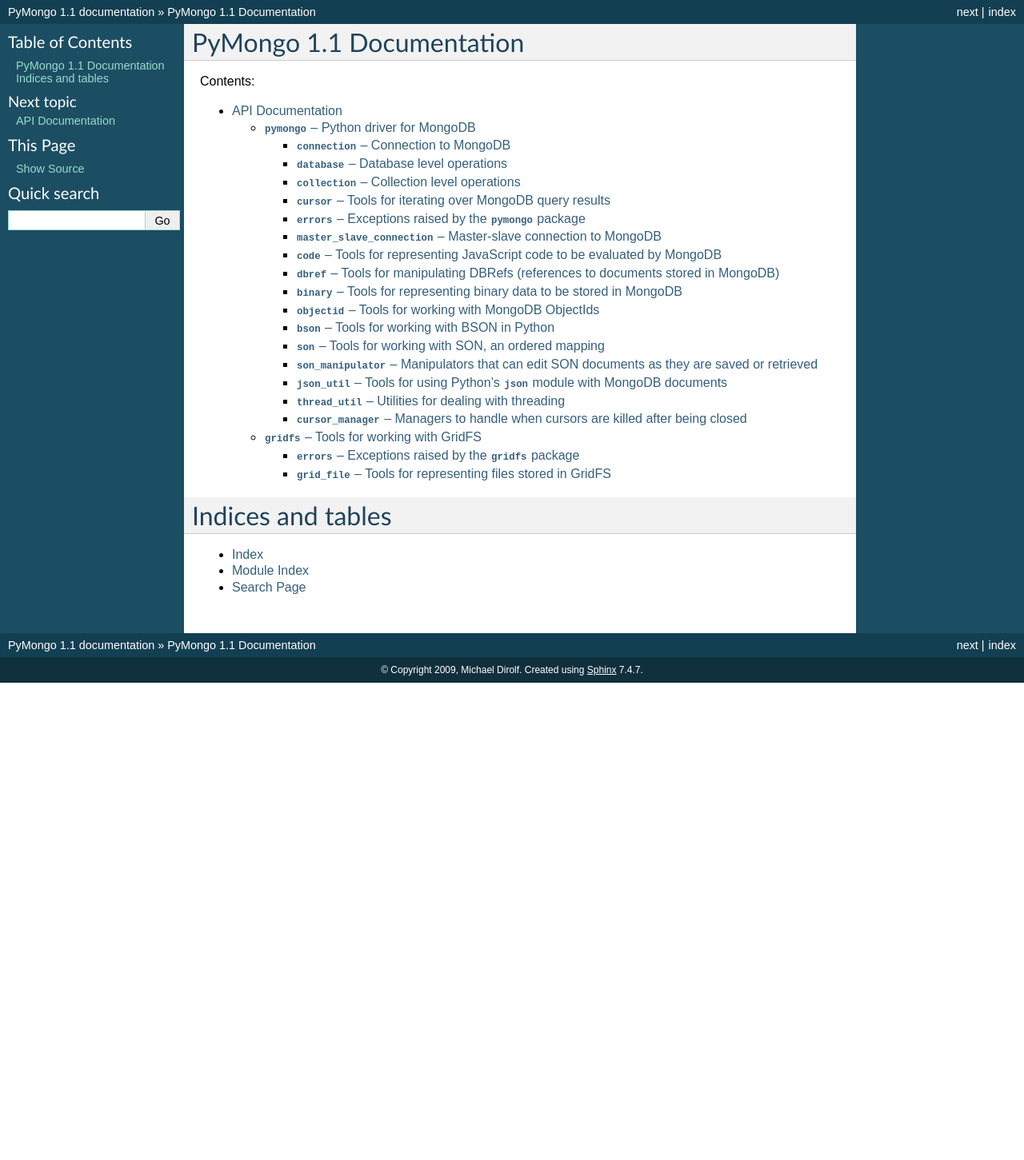
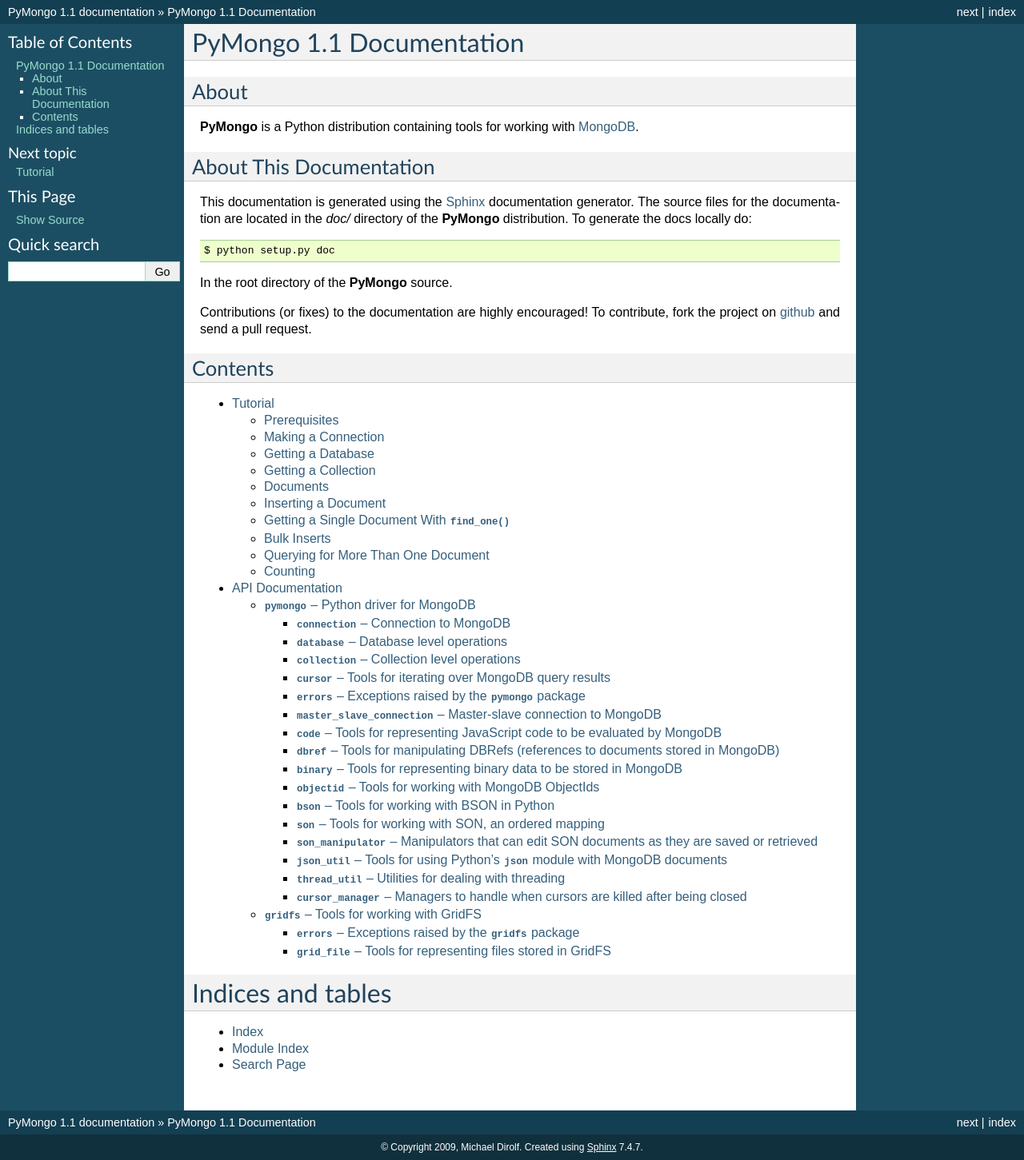
Before and after one commit to mongodb/mongo-python-driver, a Sphinx documentation site: the page built from doc/index.rst, in a window 1280 px wide. Shown: the whole page at 80% size. Built offline with Sphinx 7.4.7, drawn with Linux system fonts in a browser that asks for light colours; before the commit the page ends 900 px from its top, so only the background shows below that; some of the changed lines change nothing that is shown.

Commit message:
tutorial

```diff
--- a/doc/conf.py
+++ b/doc/conf.py
@@ -13,7 +13,8 @@
 
 # Add any Sphinx extension module names here, as strings. They can be extensions
 # coming with Sphinx (named 'sphinx.ext.*') or your custom ones.
-extensions = ['sphinx.ext.autodoc', 'sphinx.ext.doctest', 'sphinx.ext.coverage']
+extensions = ['sphinx.ext.autodoc', 'sphinx.ext.doctest', 'sphinx.ext.coverage',
+              'sphinx.ext.todo']
 
 # Add any paths that contain templates here, relative to this directory.
 templates_path = ['_templates']
@@ -61,8 +62,8 @@
 # A list of ignored prefixes for module index sorting.
 #modindex_common_prefix = []
 
+# -- Options for extensions ----------------------------------------------------
 autoclass_content = 'both'
-
 
 # -- Options for HTML output ---------------------------------------------------
 
--- a/doc/index.rst
+++ b/doc/index.rst
@@ -1,11 +1,36 @@
 PyMongo |release| Documentation
 ===============================
 
-Contents:
+About
+-----
+**PyMongo** is a Python distribution containing tools for working with
+`MongoDB <http://www.mongodb.org>`_.
+
+About This Documentation
+------------------------
+This documentation is generated using the `Sphinx
+<http://sphinx.pocoo.org/>`_ documentation generator. The source files
+for the documentation are located in the *doc/* directory of the
+**PyMongo** distribution. To generate the docs locally do:
+
+.. code-block:: bash
+
+  $ python setup.py doc
+
+In the root directory of the **PyMongo** source.
+
+Contributions (or fixes) to the documentation are highly encouraged!
+To contribute, fork the project on `github
+<http://github.com/mongodb/mongo-python-driver/>`_ and send a pull
+request.
+
+Contents
+--------
 
 .. toctree::
    :maxdepth: 3
 
+   tutorial
    api/index
 
 Indices and tables
--- /dev/null
+++ b/doc/tutorial.rst
@@ -0,0 +1,219 @@
+Tutorial
+========
+This tutorial is intended as an introduction to working with
+**MongoDB** and **PyMongo**.
+
+Prerequisites
+-------------
+.. todo:: link to installation instructions
+
+Before we start, make sure that you have the **PyMongo** distribution
+installed. In the Python shell, the following should run without
+raising an exception::
+
+  >>> import pymongo
+
+This tutorial also assumes that a MongoDB instance is running on the
+default host and port. Assuming you have `downloaded and installed
+<http://www.mongodb.org/display/DOCS/Getting+Started>`_ MongoDB, you
+can start it like so:
+
+.. code-block:: bash
+
+  $ mongod
+
+Making a Connection
+-------------------
+The first step when working with **PyMongo** is to make a connection
+to the running **mongod** instance. Doing so is easy::
+
+  >>> from pymongo import Connection
+  >>> connection = Connection()
+
+The above code will connect on the default host and port. We can also
+specify the host and port explicitly, as follows::
+
+  >>> connection = Connection('localhost', 27017)
+
+Getting a Database
+------------------
+A single instance of MongoDB can support multiple independent
+`databases <http://www.mongodb.org/display/DOCS/Databases>`_. When
+working with PyMongo you access databases using attribute style access
+to a Connection instance::
+
+  >>> db = connection.test_database
+
+If your database name is such that you attribute style access won't
+work (like ``test-database``) you can use dictionary style access
+instead::
+
+  >>> db = connection['test-database']
+
+Getting a Collection
+--------------------
+A `collection <http://www.mongodb.org/display/DOCS/Collections>`_ is a
+group of documents stored in MongoDB, and can be thought of as roughly
+the equivalent of a table in a relational database. Getting a
+collection in PyMongo works the same as getting a database::
+
+  >>> collection = db.test_collection
+
+or (using dictionary style access)::
+
+  >>> collection = db['test-collection']
+
+An important note about collections (and databases) in MongoDB is that
+they are created lazily - none of the above commands have actually
+performed any operations on the MongoDB server. Collections and
+databases are created when the first document is inserted into them.
+
+Documents
+---------
+Data in MongoDB is represented (and stored) using JSON-style
+documents. In PyMongo we use dictionaries to represent documents. As
+an example, the following dictionary might be used to represent a blog
+post::
+
+  >>> post = {"author": "Mike",
+  ...         "text": "My first blog post!",
+  ...         "tags": ["mongodb", "python", "pymongo"],
+  ...         "date": datetime.datetime.utcnow()}
+
+Note that documents can contain native Python types (like
+:class:`datetime.datetime` instances) which will be automatically
+converted to and from the appropriate `BSON
+<http://www.mongodb.org/display/DOCS/BSON>`_ types.
+
+.. todo:: link to table of Python <-> BSON types
+
+Inserting a Document
+--------------------
+To insert a document into a collection we can use the
+:meth:`~pymongo.collection.Collection.insert` method::
+
+  >>> posts = db.posts
+  >>> posts.insert(post)
+  ObjectId('4afc29d4e6fb1b16f2000000')
+
+When a document is inserted a special key, ``"_id"``, is automatically
+added if the document doesn't already contain an ``"_id"`` key. The value
+of ``"_id"`` must be unique across the
+collection. :meth:`~pymongo.collection.Collection.insert` returns the
+value of ``"_id"`` for the inserted document. For more information, see the
+`documentation on _id
+<http://www.mongodb.org/display/DOCS/Object+IDs>`_.
+
+.. todo:: notes on the differences between save and insert
+
+After inserting the first document, the *posts* collection has
+actually been created on the server. We can verify this by listing all
+of the collections in our database::
+
+  >>> db.collection_names()
+  [u'posts', u'system.indexes']
+
+.. note:: The *system.indexes* collection is a special internal
+   collection that was created automatically.
+
+
+Getting a Single Document With :meth:`~pymongo.collection.Collection.find_one`
+------------------------------------------------------------------------------
+The most basic type of query that can be performed in MongoDB is
+:meth:`~pymongo.collection.Collection.find_one`. This method returns a
+single document matching a query (or ``None`` if there are no
+matches). It is useful when you know there is only one matching
+document, or are only interested in the first match. Here we use
+:meth:`~pymongo.collection.Collection.find_one` to get the first
+document from the posts collection::
+
+  >>> posts.find_one()
+  {u'date': datetime.datetime(2009, 11, 12, 15, 3, 3, 489000), u'text': u'My first blog post!', u'_id': ObjectId('4afc29d4e6fb1b16f2000000'), u'author': u'Mike', u'tags': [u'mongodb', u'python', u'pymongo']}
+
+The result is a dictionary matching the one that we inserted previously.
+
+.. note:: The returned document contains an ``"_id"`` which was
+   automatically added on insert.
+
+:meth:`~pymongo.collection.Collection.find_one` also supports querying
+on specific elements that the resulting document must match. To limit
+our results to a document with author "Mike" we do::
+
+  >>> posts.find_one({"author": "Mike"})
+  {u'date': datetime.datetime(2009, 11, 12, 15, 3, 3, 489000), u'text': u'My first blog post!', u'_id': ObjectId('4afc29d4e6fb1b16f2000000'), u'author': u'Mike', u'tags': [u'mongodb', u'python', u'pymongo']}
+
+If we try with a different author, like "Eliot", we'll get no result::
+
+  >>> posts.find_one({"author": "Eliot"})
+
+Bulk Inserts
+------------
+In order to make querying a little more interesting, let's insert a
+few more documents. In addition to inserting a single document, we can
+also perform *bulk* insert operations, by passing an iterable as the
+first argument to :meth:`~pymongo.collection.Collection.insert`. This
+will insert each document in the iterable, sending only a single
+command to the server::
+
+  >>> new_posts = [{"author": "Mike",
+  ...               "text": "Another post!",
+  ...               "tags": ["bulk", "insert"],
+  ...               "date": datetime.datetime(2009, 11, 12, 11, 14)},
+  ...              {"author": "Eliot",
+  ...               "title": "MongoDB is fun",
+  ...               "text": "and pretty easy too!",
+  ...               "date": datetime.datetime(2009, 11, 10, 10, 45)}]
+  >>> posts.insert(new_posts)
+  [ObjectId('4afc34dee6fb1b16f2000001'), ObjectId('4afc34dee6fb1b16f2000002')]
+
+There are a couple of interesting things to note about this example:
+
+  - The call to :meth:`~pymongo.collection.Collection.insert` now
+    returns two :class:`~pymongo.objectid.ObjectId` instances, one for
+    each inserted document.
+  - ``new_posts[1]`` has a different "shape" than the other posts -
+    there is no ``"tags"`` field and we've added a new field,
+    ``"title"``. This is what we mean when we say that MongoDB is
+    *schema-free*.
+
+Querying for More Than One Document
+-----------------------------------
+To get more than a single document as the result of a query we use the
+:meth:`~pymongo.collection.Collection.find`
+method. :meth:`~pymongo.collection.Collection.find` returns a
+:class:`~pymongo.cursor.Cursor` instance, which allows us to iterate
+over all matching documents. For example, we can iterate over every
+document in the ``posts`` collection::
+
+  >>> for post in posts.find():
+  ...   post
+  ...
+  {u'date': datetime.datetime(2009, 11, 12, 15, 3, 3, 489000), u'text': u'My first blog post!', u'_id': ObjectId('4afc29d4e6fb1b16f2000000'), u'author': u'Mike', u'tags': [u'mongodb', u'python', u'pymongo']}
+  {u'date': datetime.datetime(2009, 11, 12, 11, 14), u'text': u'Another post!', u'_id': ObjectId('4afc34dee6fb1b16f2000001'), u'author': u'Mike', u'tags': [u'bulk', u'insert']}
+  {u'date': datetime.datetime(2009, 11, 10, 10, 45), u'text': u'and pretty easy too!', u'_id': ObjectId('4afc34dee6fb1b16f2000002'), u'author': u'Eliot', u'title': u'MongoDB is fun'}
+
+Just like we did with :meth:`~pymongo.collection.Collection.find_one`,
+we can pass a document to :meth:`~pymongo.collection.Collection.find`
+to limit the returned results. Here, we get only those documents whose
+author is "Mike"::
+
+  >>> for post in posts.find({"author": "Mike"}):
+  ...   post
+  ...
+  {u'date': datetime.datetime(2009, 11, 12, 15, 3, 3, 489000), u'text': u'My first blog post!', u'_id': ObjectId('4afc29d4e6fb1b16f2000000'), u'author': u'Mike', u'tags': [u'mongodb', u'python', u'pymongo']}
+  {u'date': datetime.datetime(2009, 11, 12, 11, 14), u'text': u'Another post!', u'_id': ObjectId('4afc34dee6fb1b16f2000001'), u'author': u'Mike', u'tags': [u'bulk', u'insert']}
+
+Counting
+--------
+If we just want to know how many documents match a query we can
+perform a :meth:`~pymongo.cursor.Cursor.count` operation instead of a
+full query. We can get a count of all of the documents in a
+collection::
+
+  >>> posts.count()
+  3
+
+or just of those posts that match a specific query::
+
+  >>> posts.find({"author": "Mike"}).count()
+  2
```
